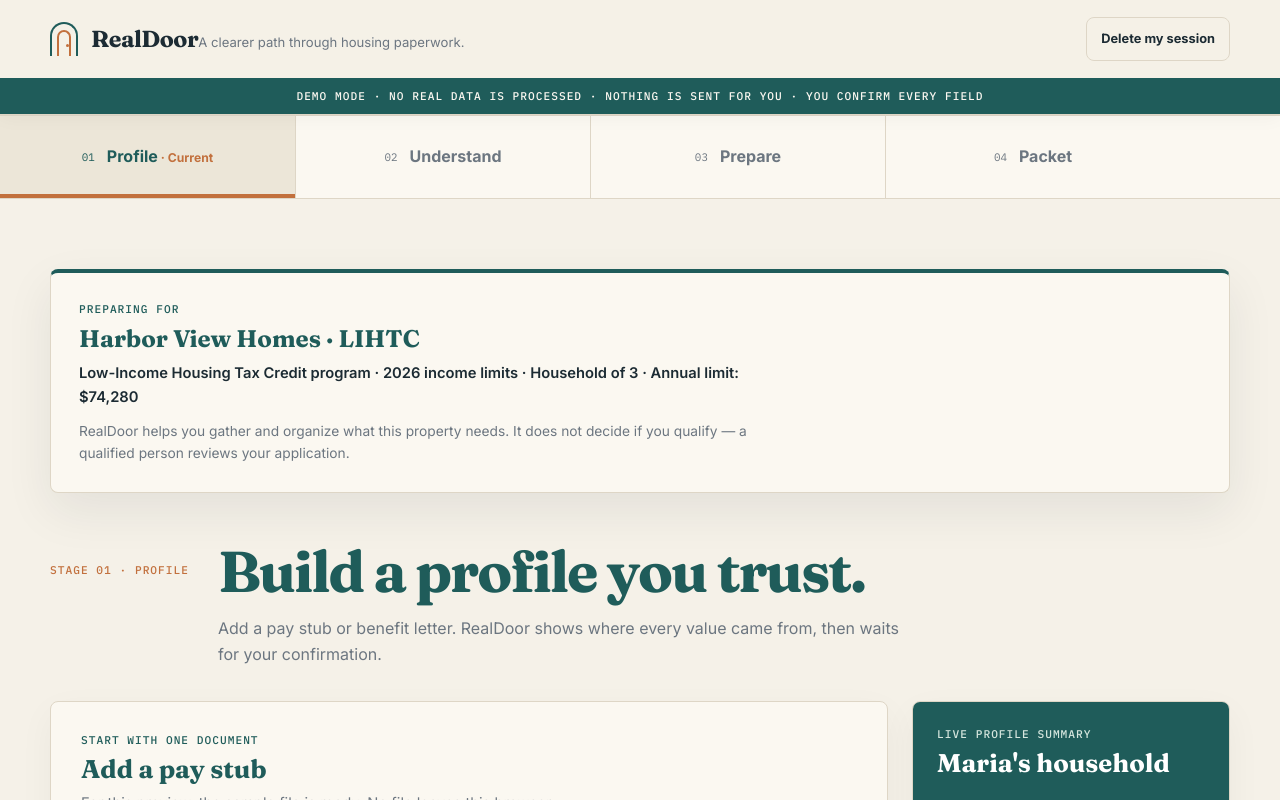
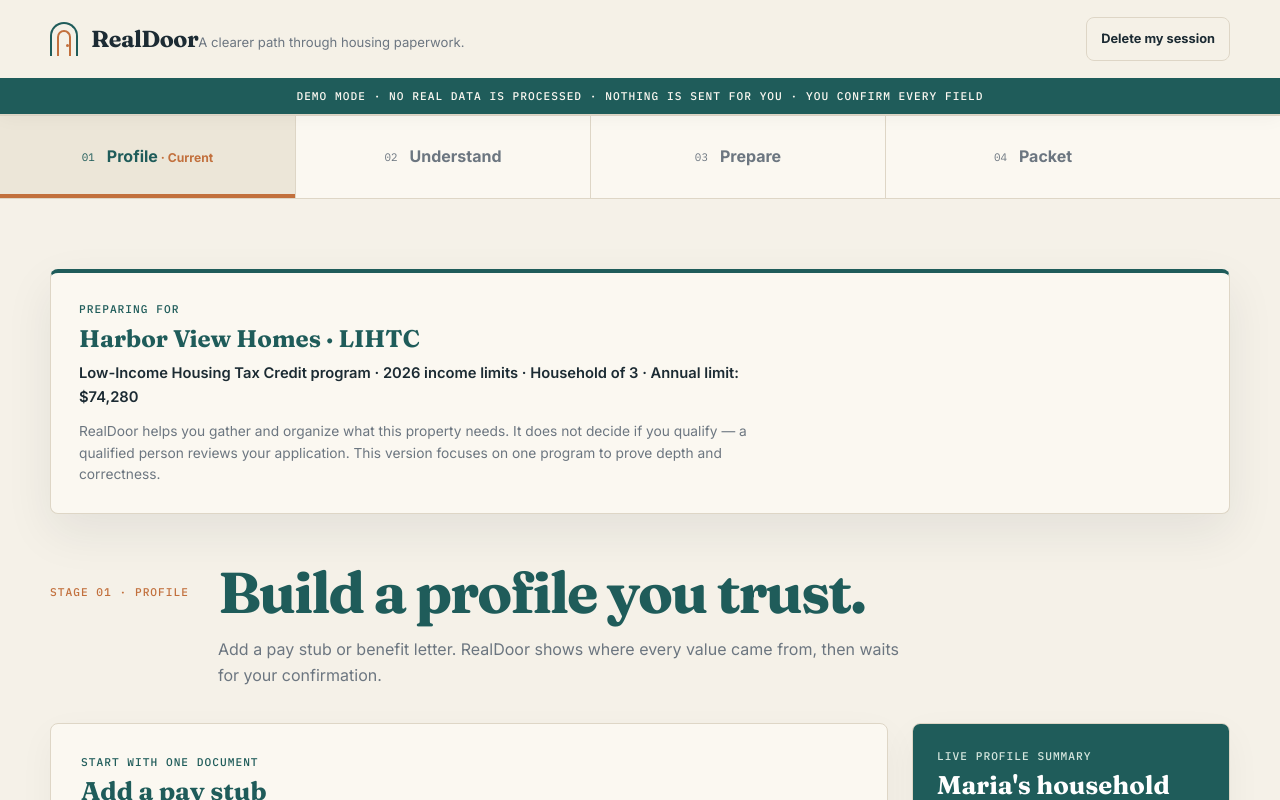
Before and after one commit to earlgreyhot1701D/real-door, a Next.js app: page / in a window 1280 px wide. Shown: the top 800 px of the page. Built offline with nearby package versions, Linux system fonts and the light colour scheme.

Commit message:
polish: add one-program framing line to context banner

```diff
--- a/app/page.tsx
+++ b/app/page.tsx
@@ -97,6 +97,7 @@
             <p className="program-note">
               RealDoor helps you gather and organize what this property needs.
               It does not decide if you qualify — a qualified person reviews your application.
+              This version focuses on one program to prove depth and correctness.
             </p>
           </div>
         </div>
```
